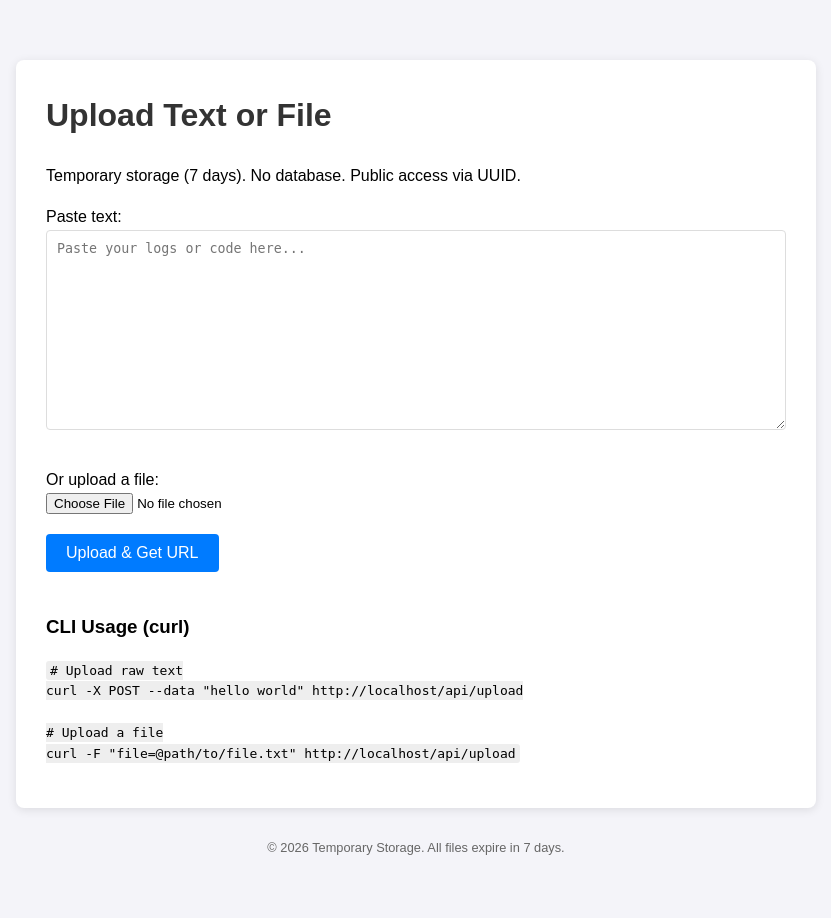
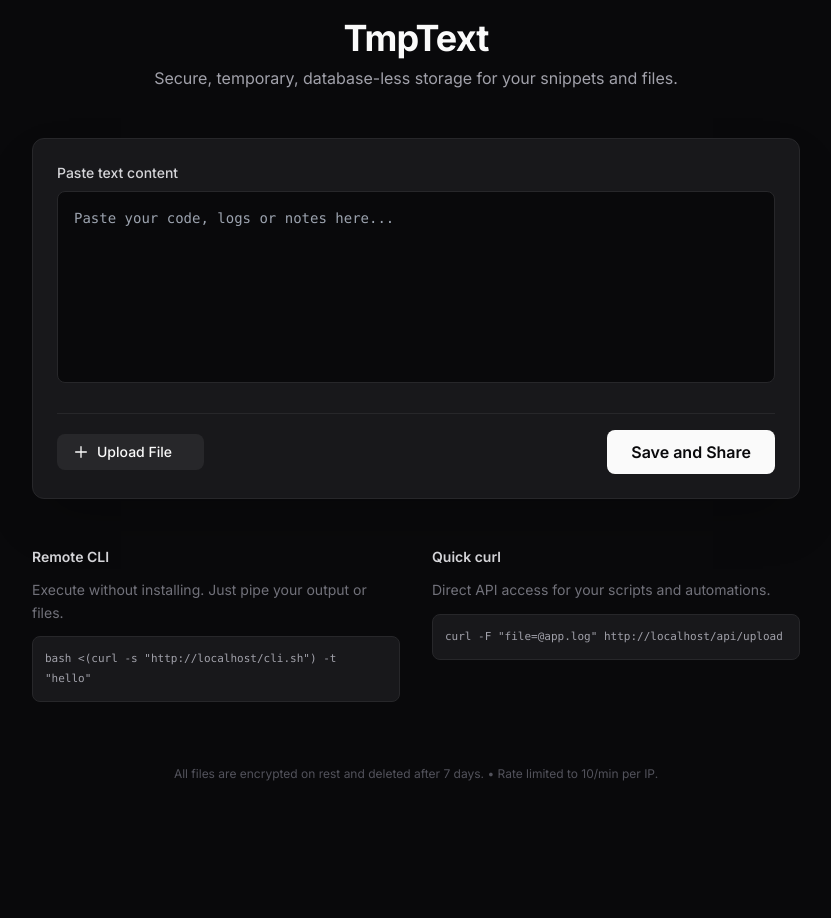
Before and after one commit to paulocesargarcia/tmptextcom, a PHP site: page / in a window 1280 px wide. Shown: the whole page, without its empty margins (224-1055 px from the left). After the commit the page ends 781 px from the top, so only its background shows below. Run offline with PHP 8.4, Linux system fonts and the light colour scheme; some libraries are stand-ins or nearby versions.

Commit message:
Modernize storage system with Shadcn-like UI and remote CLI execution
- Redesigned Web UI using Tailwind CSS for a modern, dark-mode aesthetic.
- Implemented dynamic serving of `cli.sh` with auto-detected host URL.
- Optimized `cli.sh` for remote execution via process substitution (`bash <(curl ...)`).
- Improved code viewer with Highlight.js and image previews.
- Updated README with remote execution instructions.

```diff
--- a/public/index.php
+++ b/public/index.php
@@ -19,6 +19,14 @@ if (rand(1, 100) === 1) {
 $protocol = isset($_SERVER['HTTPS']) && $_SERVER['HTTPS'] === 'on' ? 'https' : 'http';
 $host = $_SERVER['HTTP_HOST'];
 $baseUrl = "$protocol://$host";
+
+// --- CLI Script Serving ---
+if ($uri === '/cli.sh') {
+    header('Content-Type: text/x-shellscript');
+    $template = file_get_contents(__DIR__ . '/../src/cli.sh.template');
+    echo str_replace('DEFAULT_URL="http://localhost:8000"', 'DEFAULT_URL="' . $baseUrl . '"', $template);
+    exit;
+}
 
 // --- API/Upload Logic ---
 if (($uri === '/api/upload' || $uri === '/') && $method === 'POST') {
@@ -82,6 +90,7 @@ if (preg_match('/^[a-f0-9-]{36}$/', $uuid)) {
     $meta = Storage::get($uuid);
     if (!$meta) {
         http_response_code(404);
+        include_once 'error404.php'; // I'll keep it simple for now and just echo
         echo "404 Not Found or Expired";
         exit;
     }
@@ -89,130 +98,191 @@ if (preg_match('/^[a-f0-9-]{36}$/', $uuid)) {
     $ip = Utils::getClientIP();
     Logger::info("View: $uuid from $ip");
 
+    if (isset($_GET['download'])) {
+        header('Content-Type: ' . $meta['mime_type']);
+        header('Content-Disposition: attachment; filename="' . $meta['filename'] . '"');
+        echo $meta['content'];
+        exit;
+    }
+
     $mimeType = $meta['mime_type'];
     $content = $meta['content'];
+    $isImage = strpos($mimeType, 'image/') === 0;
+    $isText = strpos($mimeType, 'text/') === 0 || in_array($mimeType, ['application/json', 'application/javascript', 'application/xml']);
 
-    // If it's an image, show preview
-    if (strpos($mimeType, 'image/') === 0) {
     ?>
     <!DOCTYPE html>
-        <html>
+    <html lang="en" class="dark">
     <head>
-            <title>Preview - <?php echo Utils::escape($meta['filename']); ?></title>
+        <meta charset="UTF-8">
+        <meta name="viewport" content="width=device-width, initial-scale=1.0">
+        <title><?php echo Utils::escape($meta['filename']); ?> - TmpText</title>
+        <script src="https://cdn.tailwindcss.com"></script>
+        <link rel="stylesheet" href="https://cdnjs.cloudflare.com/ajax/libs/highlight.js/11.7.0/styles/github-dark.min.css">
+        <script src="https://cdnjs.cloudflare.com/ajax/libs/highlight.js/11.7.0/highlight.min.js"></script>
         <style>
-                body { background: #1e1e1e; color: #fff; display: flex; justify-content: center; align-items: center; height: 100vh; margin: 0; }
-                img { max-width: 90%; max-height: 90%; border-radius: 8px; box-shadow: 0 0 20px rgba(0,0,0,0.5); }
-                .info { position: absolute; top: 10px; left: 10px; font-family: sans-serif; opacity: 0.7; }
+            @import url('https://fonts.googleapis.com/css2?family=Inter:wght@400;500;600&display=swap');
+            body { font-family: 'Inter', sans-serif; }
         </style>
+        <script>
+            tailwind.config = {
+                darkMode: 'class',
+                theme: {
+                    extend: {
+                        colors: {
+                            border: "hsl(240 5.9% 90%)",
+                            input: "hsl(240 5.9% 90%)",
+                            ring: "hsl(240 5.9% 10%)",
+                            background: "hsl(0 0% 100%)",
+                            foreground: "hsl(240 10% 3.9%)",
+                            primary: {
+                                DEFAULT: "hsl(240 5.9% 10%)",
+                                foreground: "hsl(0 0% 98%)",
+                            },
+                            muted: {
+                                DEFAULT: "hsl(240 4.8% 95.9%)",
+                                foreground: "hsl(240 3.8% 46.1%)",
+                            },
+                        }
+                    }
+                }
+            }
+        </script>
     </head>
-        <body>
-            <div class="info">
-                <?php echo Utils::escape($meta['filename']); ?> (<?php echo $mimeType; ?>)<br>
-                Expires: <?php echo date('Y-m-d H:i', $meta['expires_at']); ?>
+    <body class="bg-slate-50 dark:bg-zinc-950 text-slate-900 dark:text-zinc-50 min-h-screen flex flex-col">
+        <header class="border-b border-slate-200 dark:border-zinc-800 bg-white/50 dark:bg-zinc-900/50 backdrop-blur-md sticky top-0 z-10">
+            <div class="max-w-6xl mx-auto px-4 h-14 flex items-center justify-between">
+                <a href="/" class="font-semibold text-lg tracking-tight">TmpText</a>
+                <div class="flex items-center gap-4 text-sm">
+                    <span class="text-slate-500 dark:text-zinc-400 hidden sm:inline">Expires: <?php echo date('Y-m-d H:i', $meta['expires_at']); ?></span>
+                    <a href="?download=1" class="bg-zinc-900 dark:bg-zinc-50 text-zinc-50 dark:text-zinc-900 px-3 py-1.5 rounded-md font-medium hover:opacity-90 transition-opacity">Download</a>
                 </div>
-            <img src="data:<?php echo $mimeType; ?>;base64,<?php echo base64_encode($content); ?>">
+            </div>
+        </header>
+
+        <main class="flex-1 max-w-6xl w-full mx-auto p-4 sm:p-6 lg:p-8">
+            <div class="mb-6">
+                <h1 class="text-2xl font-bold tracking-tight mb-1"><?php echo Utils::escape($meta['filename']); ?></h1>
+                <p class="text-sm text-slate-500 dark:text-zinc-400"><?php echo $mimeType; ?> • <?php echo strlen($content); ?> bytes</p>
+            </div>
+
+            <div class="rounded-lg border border-slate-200 dark:border-zinc-800 bg-white dark:bg-zinc-900 overflow-hidden shadow-sm">
+                <?php if ($isImage): ?>
+                    <div class="p-4 flex justify-center bg-slate-100 dark:bg-zinc-800/50">
+                        <img src="data:<?php echo $mimeType; ?>;base64,<?php echo base64_encode($content); ?>" class="max-w-full h-auto rounded-md shadow-lg border border-slate-200 dark:border-zinc-700">
+                    </div>
+                <?php elseif ($isText): ?>
+                    <pre class="p-0 m-0"><code class="hljs block p-6 !bg-transparent"><?php echo Utils::escape($content); ?></code></pre>
+                    <script>hljs.highlightAll();</script>
+                <?php else: ?>
+                    <div class="p-12 text-center">
+                        <svg class="mx-auto h-12 w-12 text-slate-400" fill="none" viewBox="0 0 24 24" stroke="currentColor">
+                            <path stroke-linecap="round" stroke-linejoin="round" stroke-width="2" d="M9 12h6m-6 4h6m2 5H7a2 2 0 01-2-2V5a2 2 0 012-2h5.586a1 1 0 01.707.293l5.414 5.414a1 1 0 01.293.707V19a2 2 0 01-2 2z" />
+                        </svg>
+                        <h3 class="mt-2 text-sm font-semibold">Binary File</h3>
+                        <p class="mt-1 text-sm text-slate-500">Preview not available for this file type.</p>
+                        <div class="mt-6">
+                            <a href="?download=1" class="inline-flex items-center rounded-md bg-zinc-900 dark:bg-zinc-50 px-3 py-2 text-sm font-semibold text-white dark:text-zinc-900 shadow-sm hover:opacity-90">Download Raw</a>
+                        </div>
+                    </div>
+                <?php endif; ?>
+            </div>
+        </main>
+
+        <footer class="border-t border-slate-200 dark:border-zinc-800 py-6 text-center text-sm text-slate-500 dark:text-zinc-500">
+            &copy; <?php echo date('Y'); ?> TmpText. Temporary storage.
+        </footer>
     </body>
     </html>
     <?php
     exit;
 }
 
-    // If it's text or code
-    if (strpos($mimeType, 'text/') === 0 || $mimeType === 'application/json' || $mimeType === 'application/javascript' || $mimeType === 'application/xml') {
-        ?>
-        <!DOCTYPE html>
-        <html>
-        <head>
-            <title><?php echo Utils::escape($meta['filename']); ?></title>
-            <link rel="stylesheet" href="https://cdnjs.cloudflare.com/ajax/libs/highlight.js/11.7.0/styles/github-dark.min.css">
-            <script src="https://cdnjs.cloudflare.com/ajax/libs/highlight.js/11.7.0/highlight.min.js"></script>
-            <script>hljs.highlightAll();</script>
-            <style>
-                body { background: #0d1117; color: #c9d1d9; font-family: -apple-system,BlinkMacSystemFont,"Segoe UI",Helvetica,Arial,sans-serif; margin: 0; padding: 20px; }
-                pre { background: #161b22; padding: 16px; border-radius: 6px; overflow: auto; line-height: 1.45; }
-                code { font-family: ui-monospace,SFMono-Regular,SF Mono,Menlo,Consolas,Liberation Mono,monospace; font-size: 85%; }
-                .meta { margin-bottom: 20px; font-size: 0.9em; opacity: 0.8; border-bottom: 1px solid #30363d; padding-bottom: 10px; }
-            </style>
-        </head>
-        <body>
-            <div class="meta">
-                <strong>File:</strong> <?php echo Utils::escape($meta['filename']); ?> |
-                <strong>Type:</strong> <?php echo $mimeType; ?> |
-                <strong>Expires:</strong> <?php echo date('Y-m-d H:i', $meta['expires_at']); ?> |
-                <a href="?download=1" style="color: #58a6ff;">Download Raw</a>
-            </div>
-            <?php if (isset($_GET['download'])): ?>
-                <?php
-                header('Content-Type: ' . $mimeType);
-                header('Content-Disposition: attachment; filename="' . $meta['filename'] . '"');
-                echo $content;
-                exit;
-                ?>
-            <?php endif; ?>
-            <pre><code><?php echo Utils::escape($content); ?></code></pre>
-        </body>
-        </html>
-        <?php
-        exit;
-    }
-
-    // Default: Download
-    header('Content-Type: ' . $mimeType);
-    header('Content-Disposition: attachment; filename="' . $meta['filename'] . '"');
-    echo $content;
-    exit;
-}
-
-// --- Frontend logic (if no UUID matched and not a POST) ---
+// --- Frontend logic (Home) ---
 if ($uri === '/') {
     ?>
     <!DOCTYPE html>
-    <html lang="en">
+    <html lang="en" class="dark">
     <head>
         <meta charset="UTF-8">
         <meta name="viewport" content="width=device-width, initial-scale=1.0">
-        <title>Text & File Storage</title>
+        <title>TmpText - Temporary File & Text Storage</title>
+        <script src="https://cdn.tailwindcss.com"></script>
         <style>
-            body { font-family: sans-serif; max-width: 800px; margin: 40px auto; padding: 20px; line-height: 1.6; background: #f4f4f9; }
-            .container { background: white; padding: 30px; border-radius: 8px; box-shadow: 0 2px 10px rgba(0,0,0,0.1); }
-            h1 { margin-top: 0; color: #333; }
-            textarea { width: 100%; height: 200px; padding: 10px; margin-bottom: 10px; border: 1px solid #ddd; border-radius: 4px; box-sizing: border-box; }
-            .form-group { margin-bottom: 20px; }
-            input[type="file"] { display: block; margin-bottom: 10px; }
-            button { background: #007bff; color: white; border: none; padding: 10px 20px; border-radius: 4px; cursor: pointer; font-size: 16px; }
-            button:hover { background: #0056b3; }
-            .footer { margin-top: 30px; font-size: 0.8em; color: #666; text-align: center; }
-            code { background: #eee; padding: 2px 4px; border-radius: 3px; }
+            @import url('https://fonts.googleapis.com/css2?family=Inter:wght@400;500;600;700&display=swap');
+            body { font-family: 'Inter', sans-serif; }
         </style>
+        <script>
+            tailwind.config = {
+                darkMode: 'class',
+                theme: {
+                    extend: {
+                        colors: {
+                            background: "hsl(240 10% 3.9%)",
+                            foreground: "hsl(0 0% 98%)",
+                            primary: {
+                                DEFAULT: "hsl(0 0% 98%)",
+                                foreground: "hsl(240 5.9% 10%)",
+                            },
+                        }
+                    }
+                }
+            }
+        </script>
     </head>
-    <body>
-        <div class="container">
-            <h1>Upload Text or File</h1>
-            <p>Temporary storage (7 days). No database. Public access via UUID.</p>
+    <body class="bg-zinc-950 text-zinc-50 min-h-screen flex flex-col items-center justify-center p-4">
+        <div class="max-w-3xl w-full">
+            <header class="mb-12 text-center">
+                <h1 class="text-4xl font-bold tracking-tight mb-2">TmpText</h1>
+                <p class="text-zinc-400">Secure, temporary, database-less storage for your snippets and files.</p>
+            </header>
 
-            <form action="/" method="POST" enctype="multipart/form-data">
-                <div class="form-group">
-                    <label>Paste text:</label>
-                    <textarea name="text" placeholder="Paste your logs or code here..."></textarea>
+            <div class="bg-zinc-900 border border-zinc-800 rounded-xl p-6 shadow-2xl">
+                <form action="/" method="POST" enctype="multipart/form-data" class="space-y-6">
+                    <div>
+                        <label class="block text-sm font-medium mb-2 text-zinc-300">Paste text content</label>
+                        <textarea name="text" placeholder="Paste your code, logs or notes here..."
+                            class="w-full h-48 bg-zinc-950 border border-zinc-800 rounded-lg p-4 text-sm font-mono focus:ring-2 focus:ring-zinc-700 outline-none transition-all resize-none"></textarea>
                     </div>
-                <div class="form-group">
-                    <label>Or upload a file:</label>
-                    <input type="file" name="file">
+
+                    <div class="flex flex-col sm:flex-row gap-4 items-center justify-between pt-4 border-t border-zinc-800">
+                        <div class="flex items-center gap-2 w-full sm:w-auto">
+                            <label class="flex items-center gap-2 cursor-pointer bg-zinc-800 hover:bg-zinc-700 px-4 py-2 rounded-lg transition-colors text-sm font-medium">
+                                <svg xmlns="http://www.w3.org/2000/svg" class="h-4 w-4" fill="none" viewBox="0 0 24 24" stroke="currentColor">
+                                    <path stroke-linecap="round" stroke-linejoin="round" stroke-width="2" d="M12 4v16m8-8H4" />
+                                </svg>
+                                <span>Upload File</span>
+                                <input type="file" name="file" class="hidden" onchange="this.nextElementSibling.innerText = this.files[0].name">
+                                <span class="text-xs text-zinc-500 ml-2 italic truncate max-w-[100px]"></span>
+                            </label>
                         </div>
-                <button type="submit">Upload & Get URL</button>
+                        <button type="submit" class="w-full sm:w-auto bg-zinc-50 text-zinc-950 px-6 py-2.5 rounded-lg font-semibold hover:bg-zinc-200 transition-colors">
+                            Save and Share
+                        </button>
+                    </div>
                 </form>
+            </div>
 
-            <div style="margin-top: 40px;">
-                <h3>CLI Usage (curl)</h3>
-                <pre><code># Upload raw text
-curl -X POST --data "hello world" <?php echo $baseUrl; ?>/api/upload
-
-# Upload a file
-curl -F "file=@path/to/file.txt" <?php echo $baseUrl; ?>/api/upload</code></pre>
+            <div class="mt-12 grid grid-cols-1 md:grid-cols-2 gap-8 text-sm">
+                <div class="space-y-3">
+                    <h3 class="font-semibold text-zinc-300">Remote CLI</h3>
+                    <p class="text-zinc-500 leading-relaxed">Execute without installing. Just pipe your output or files.</p>
+                    <div class="bg-zinc-900 p-3 rounded-lg border border-zinc-800 font-mono text-[11px] overflow-x-auto">
+                        <span class="text-zinc-400">bash <(curl -s "<?php echo $baseUrl; ?>/cli.sh") -t "hello"</span>
                     </div>
                 </div>
-        <div class="footer">
-            &copy; <?php echo date('Y'); ?> Temporary Storage. All files expire in 7 days.
+                <div class="space-y-3">
+                    <h3 class="font-semibold text-zinc-300">Quick curl</h3>
+                    <p class="text-zinc-500 leading-relaxed">Direct API access for your scripts and automations.</p>
+                    <div class="bg-zinc-900 p-3 rounded-lg border border-zinc-800 font-mono text-[11px] overflow-x-auto">
+                        <span class="text-zinc-400">curl -F "file=@app.log" <?php echo $baseUrl; ?>/api/upload</span>
+                    </div>
+                </div>
+            </div>
+
+            <footer class="mt-16 text-center text-xs text-zinc-600">
+                All files are encrypted on rest and deleted after 7 days. • Rate limited to 10/min per IP.
+            </footer>
         </div>
     </body>
     </html>
```
Also changed, not shown: README.md, 3 other files. Lines whose indentation alone changed are shown as unchanged.
